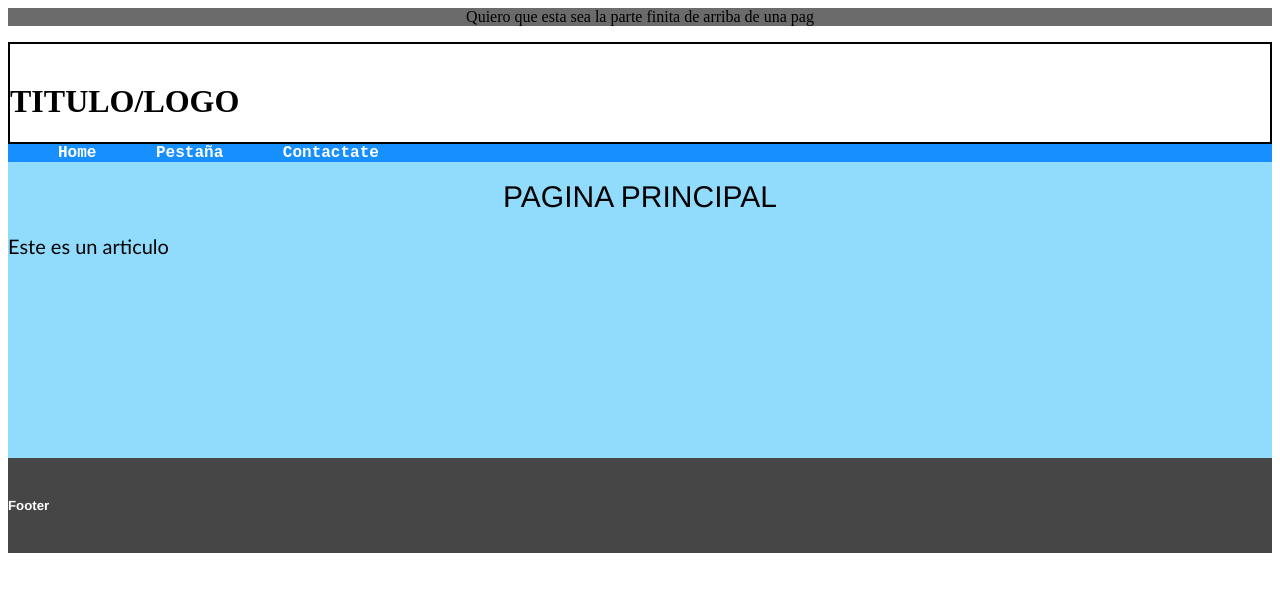
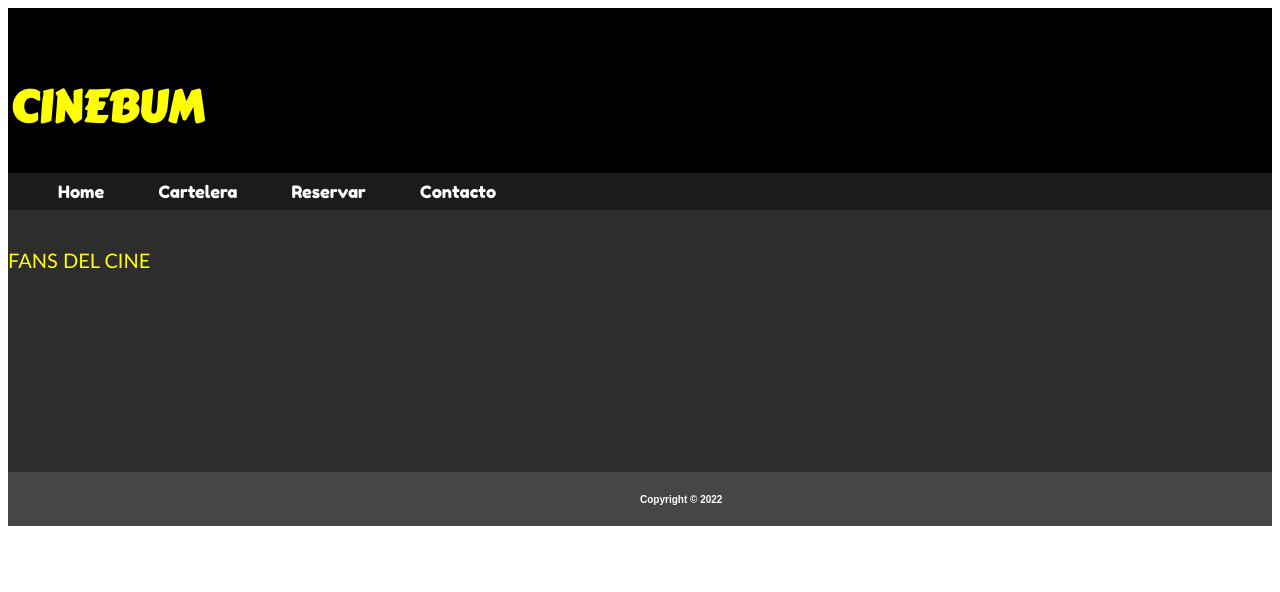
Before and after one commit to GloriStdnt/practicaFrontHtml, a plain HTML site: page index.html in a window 1280 px wide. Drawn offline with Linux system fonts and the light colour scheme; a web font is replaced by a local one.

Commit message:
Uso de Plantilla
Se uso la plantilla creada y se modifico para un fin especifico

```diff
--- a/index.html
+++ b/index.html
@@ -6,32 +6,28 @@
     <meta name="viewport" content="width=device-width, initial-scale=1.0">
     <title>Home</title>
     <link rel="stylesheet" href="./pruebaEstilos.css">
+    <style>
+        @import url('https://fonts.googleapis.com/css2?family=Carter+One&family=Fredoka+One&family=Rock+3D&display=swap');
+        </style>
 </head>
 <body>
     <!--INICIO MENU-->
-    <div class="parteArriba">
-        <center>
-            <p>
-                Quiero que esta sea la parte finita de arriba de una pag
-            </p>
-        </center>
-    </div>
     <header>
         <br>
-        <h1>TITULO/LOGO</h1>
+        <h1>CINEBUM</h1>
     </header>
     <nav>
         <a href="./index.html">Home</a>
-        <a href="">Pestaña</a>
-        <a href="./contacto.html">Contactate</a>
+        <a href="">Cartelera</a>
+        <a href="">Reservar</a>
+        <a href="./contacto.html">Contacto</a>
     </nav>
     <!--FIN MENU-->
 
     <!--INICIO CUERPO DE PAGINA-->
     <article>
         <br>
-        <center><main>PAGINA PRINCIPAL</main></center>
-        <p>Este es un articulo</p>
+        <p>FANS DEL CINE</p>
         <br><br><br><br><br><br><br><br><br><br>
     </article>
 
@@ -39,9 +35,8 @@
 
     <!--INICIO PIE DE PAGINA-->
     <footer>
-        <br>
-        <h5>Footer</h5>
-        <br>
+        <h5>Copyright © 2022</h5>
+
     </footer>
     <!--FIN PIE DE PAGINA-->
 </body>
--- a/pruebaEstilos.css
+++ b/pruebaEstilos.css
@@ -1,15 +1,18 @@
-.parteArriba p{
-    background-color: rgb(107, 107, 107);
-    margin-top: 0px;
-}
+
 header{
     margin-top: 0px;
     border: 2px black solid;
+    font-family: 'Carter One', cursive;
+    color: yellow;
+    font-size: 22px;
+    background-color: black;
 }
 nav{
-    background-color: rgb(23, 143, 255);
-    font-family: 'Courier New', Courier, monospace;
-    font-weight: bold;
+    background-color: rgb(27, 27, 27);
+    font-family: 'Fredoka One', cursive;
+    font-size: 17px;
+    padding-top: 8px;
+    padding-bottom: 8px;
 }
 nav a{
     margin-left: 50px;
@@ -17,24 +20,25 @@ nav a{
     text-decoration: none;
 }
 article{
-    background-color: rgb(145, 219, 253);
-}
-article main{
-    font-family: 'Franklin Gothic Medium', 'Arial Narrow', Arial, sans-serif;
-    font-size: 30px;
+    background-color: rgb(45,45,46);
 }
 article p{
     font-family: 'Gill Sans', 'Gill Sans MT', Calibri, 'Trebuchet MS', sans-serif;
     font-size: 20px;
+    color: yellow;
 }
 footer{
+    padding-top: 5px;
     background-color: rgb(70, 70, 70);
+    padding-bottom: 5px;
 }
 footer h5{
     color: white;
-    font-family: 'Franklin Gothic Medium', 'Arial Narrow', Arial, sans-serif;
+    font-family:Arial, Helvetica, sans-serif;
+    font-size: 10px;
+    padding-left: 50%;
 }
 .fondito{
-    background-color: rgb(145, 219, 253);
+    background-color: rgb(99, 99, 99);
     font-family: Verdana, Geneva, Tahoma, sans-serif;
 }
```
Also changed, not shown: contacto.html (+11 -13 lines).
